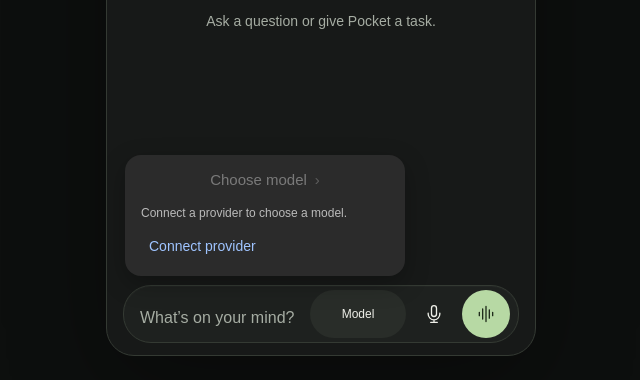
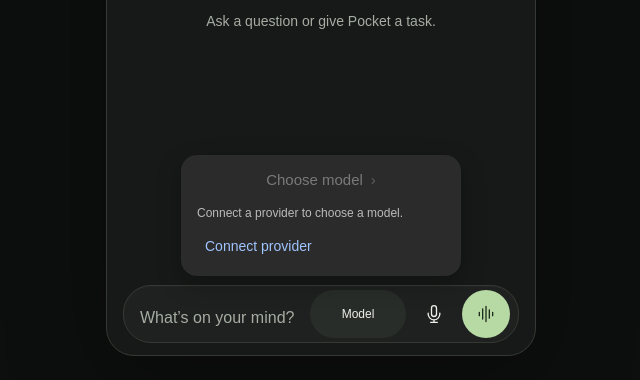
Before and after one commit to SinCosMay/pocket-agent, a plain HTML site: page preview/index.html in a window 1280 px wide. Both pictures are taken after a click on the button "Model". Shown: the part 420-800 px from the top of the page, without its empty margins (319-959 px from the left). Drawn offline with Linux system fonts and the light colour scheme; no server answers.

Commit message:
Center model popover above the chat composer

```diff
--- a/preview/model-picker.js
+++ b/preview/model-picker.js
@@ -21,7 +21,7 @@ export function mountModelPicker({getConfig,save,isBusy=()=>false,onConnect}) {
  panel.append(list,header,track,status,retry);
  const catalog=createModelCatalog(async()=>{const result=await api('/api/provider/models',{...getConfig()});return result.models||[];});
  let generation=0,models=[],selected,effort,levels=[],saving=false,provider='',lastProvider=getConfig().provider;
- function position(){if(panel.hidden)return;const workspace=panel.parentElement.getBoundingClientRect(),composer=document.querySelector('#composer').getBoundingClientRect(),anchor=trigger.getBoundingClientRect();panel.style.bottom=Math.max(8,workspace.bottom-composer.top+8)+'px';panel.style.right=Math.max(8,Math.min(workspace.width-Math.min(280,workspace.width-24)-12,workspace.right-anchor.right))+'px';panel.style.setProperty('--model-panel-height',Math.max(80,composer.top-workspace.top-16)+'px');panel.style.setProperty('--model-list-height',Math.max(72,Math.min(240,composer.top-workspace.top-140))+'px');}
+ function position(){if(panel.hidden)return;const workspace=panel.parentElement.getBoundingClientRect(),composer=document.querySelector('#composer').getBoundingClientRect();panel.style.bottom=Math.max(8,workspace.bottom-composer.top+8)+'px';panel.style.setProperty('--model-panel-height',Math.max(80,composer.top-workspace.top-16)+'px');panel.style.setProperty('--model-list-height',Math.max(72,Math.min(240,composer.top-workspace.top-140))+'px');}
  function update(){const config=getConfig();if(config.provider!==lastProvider){lastProvider=config.provider;catalog.clear();if(!panel.hidden)close();}trigger.textContent=compactModelName(config.model);trigger.title=config.model||'Choose a model';trigger.setAttribute('aria-label',(config.model||'Model')+' · Choose model and thinking effort');}
  function showList(visible){list.hidden=!visible;header.setAttribute('aria-expanded',String(visible));position();}
  function close(){++generation;panel.hidden=true;showList(false);trigger.setAttribute('aria-expanded','false');}
--- a/preview/style.css
+++ b/preview/style.css
@@ -128,7 +128,7 @@ button:active:not(:disabled){opacity:.82;box-shadow:inset 0 0 0 100vmax #8080802
 #message{scrollbar-width:none}#message::-webkit-scrollbar{display:none}
 
 /* Composer-attached model control, following the compact effort popover. */
-.model-picker-popover{position:absolute;z-index:4;width:min(280px,calc(100% - 24px));padding:6px 12px 12px;border-radius:16px;background:#2b2b2b;color:#eee;box-shadow:0 8px 24px #0004;max-height:var(--model-panel-height,70dvh);overflow-y:auto}
+.model-picker-popover{position:absolute;left:50%;transform:translateX(-50%);z-index:4;width:min(280px,calc(100% - 24px));padding:6px 12px 12px;border-radius:16px;background:#2b2b2b;color:#eee;box-shadow:0 8px 24px #0004;max-height:var(--model-panel-height,70dvh);overflow-y:auto}
 .model-picker-popover[hidden],.model-picker-popover [hidden]{display:none!important}
 .model-picker-heading{display:flex;align-items:center;justify-content:center;gap:3px;width:100%;min-height:38px;padding:4px 8px;font-size:15px;border-radius:10px}
 .model-picker-name{overflow:hidden;white-space:nowrap;text-overflow:ellipsis;min-width:0}.model-picker-effort{white-space:nowrap}.model-picker-chevron{color:#aaa;margin-left:2px}
```
